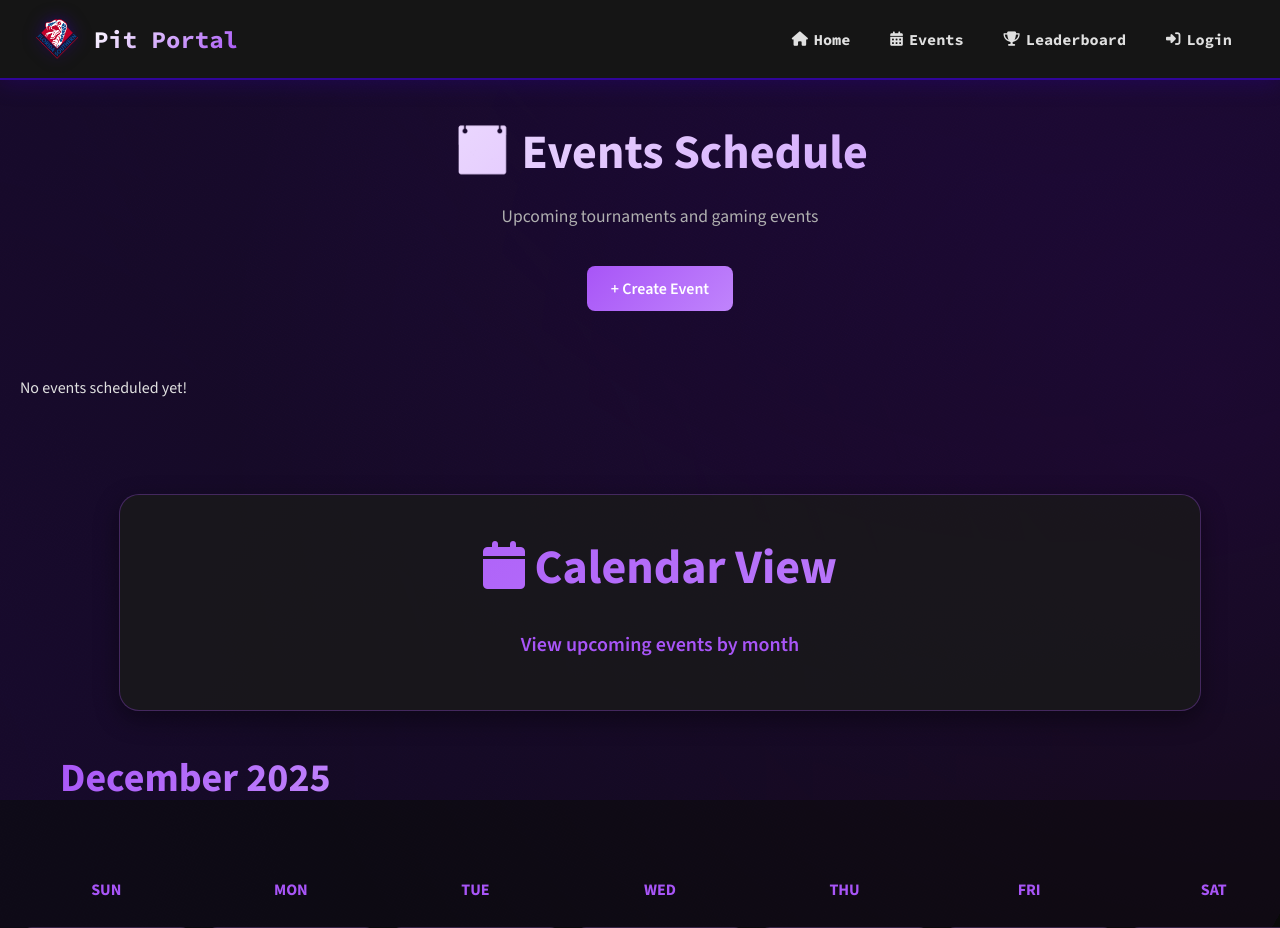
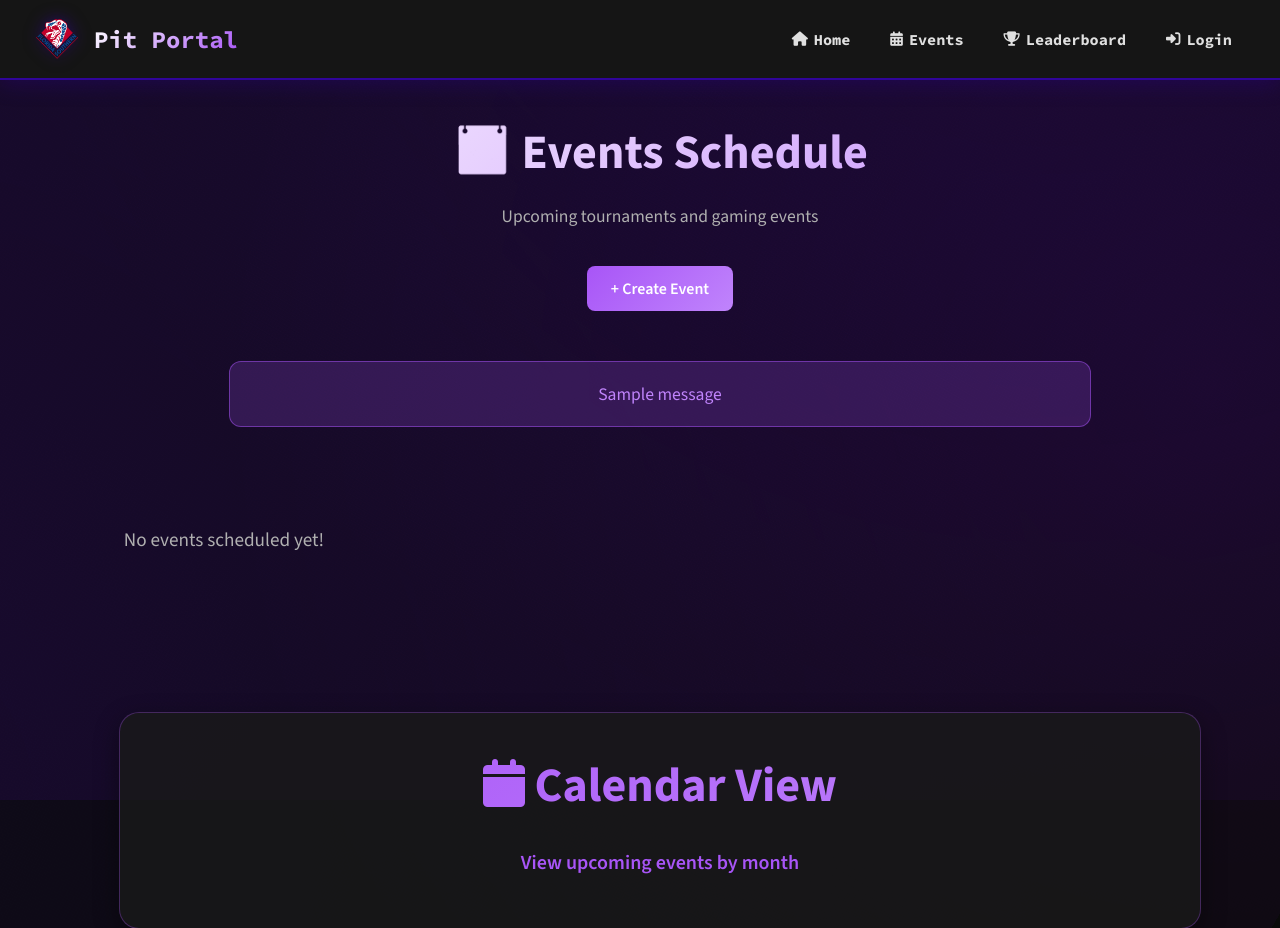
Before and after one commit to tmdavis2/pit_portal, a Django app: page /events/events_schedule/ in a window 1280 px wide. Shown: the top 928 px of the page. Run offline with Django 5.2, Linux system fonts and the light colour scheme; tables that the repository leaves empty hold one stand-in row (values such as "Sample post"); one stand-in notice (Sample message) is shown; some libraries are stand-ins or nearby versions.

Commit message:
Fixed views.py and schedule html so user can successfully add events

```diff
--- a/events/templates/events/events_schedule.html
+++ b/events/templates/events/events_schedule.html
@@ -19,6 +19,30 @@
     font-weight: 700;
     color: #ffffff;
     margin-bottom: 20px;
+}
+
+.alert {
+    max-width: 800px;
+    margin: 20px auto;
+    padding: 20px 30px;
+    border-radius: 12px;
+    text-align: center;
+    font-size: 1.1rem;
+    font-weight: 500;
+}
+
+.alert-success {
+    background: rgba(168, 85, 247, 0.2);
+    border: 1px solid rgba(168, 85, 247, 0.5);
+    color: #c084fc;
+}
+
+.no-events-message {
+    text-align: center;
+    color: #b0b0b0;
+    font-size: 1.2rem;
+    padding: 40px;
+    margin: 40px auto;
 }
 
 .create-event-btn {
@@ -127,6 +151,14 @@
         <a href="{% url 'events:create_event' %}" class="create-event-btn">+ Create Event</a>
     </div>
 
+    {% if messages %}
+        {% for message in messages %}
+            <div class="alert alert-{{ message.tags }}">
+                {{ message }}
+            </div>
+        {% endfor %}
+    {% endif %}
+
     <!-- Event Cards -->
     <div class="calendar-grid-events">
         {% for event in events %}
@@ -144,7 +176,7 @@
             </div>
         </div>
         {% empty %}
-        <p>No events scheduled yet!</p>
+        <p class="no-events-message">No events scheduled yet!</p>
         {% endfor %}
     </div>
 </div>
--- a/events/views.py
+++ b/events/views.py
@@ -178,8 +178,8 @@ def dashboard(request):
     return render(request, 'events/dashboard.html', context)
 # Events schedule page view
 def schedule_view(request):
-    """Display calendar view of all upcoming events"""
-    events = Event.objects.filter(status='upcoming').order_by('date', 'time')
+    """Display calendar view of all approved events"""
+    events = Event.objects.filter(status='approved').order_by('date', 'time')
 
     events_json = [
         {
@@ -217,8 +217,7 @@ def create_event_view(request):
             created_by=request.user if request.user.is_authenticated else None
         )
 
-        from django.contrib import messages
-        messages.success(request, f'Event "{event.title}" submitted! Awaiting admin approval.')
-        return redirect('events:schedule')
+        messages.success(request, 'Event submitted! Awaiting administration approval.')
+        return redirect('events:events_schedule')
 
     return render(request, 'events/create_event.html')
```
